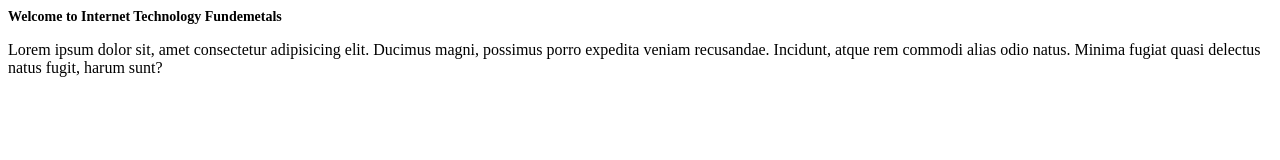
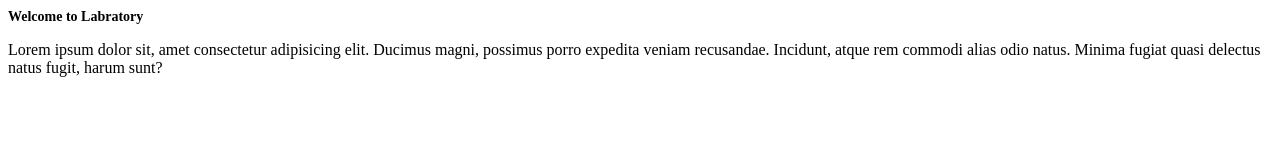
Before and after one commit to Azjrgl/Azjrgl.github.io, a plain HTML site: page index.html in a window 1280 px wide. Drawn offline with Linux system fonts and the light colour scheme.

Commit message:
Add files via upload

```diff
--- a/index.html
+++ b/index.html
@@ -3,10 +3,10 @@
   <head>
     <meta charset="UTF-8" />
     <meta name="viewport" content="width=device-width, initial-scale=1.0" />
-    <title>Document</title>
+    <title>Welcome to Internet Technology Fundemetals</title>
   </head>
   <body>
-    <h1 style="font-size: 14px">Welcome to Internet Technology Fundemetals</h1>
+    <h1 style="font-size: 14px">Welcome to Labratory</h1>
     <p>
       Lorem ipsum dolor sit, amet consectetur adipisicing elit. Ducimus magni,
       possimus porro expedita veniam recusandae. Incidunt, atque rem commodi
```
